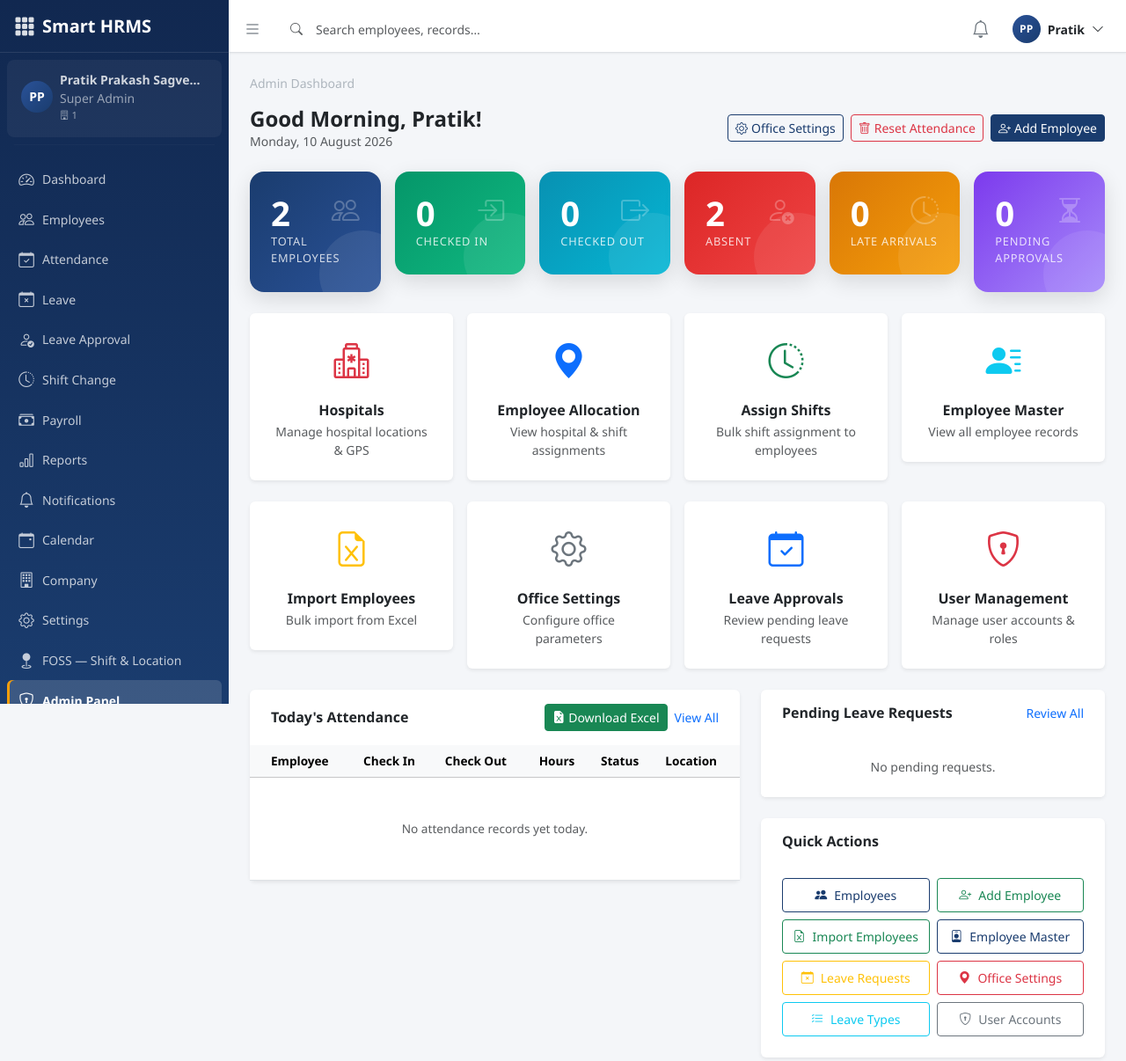
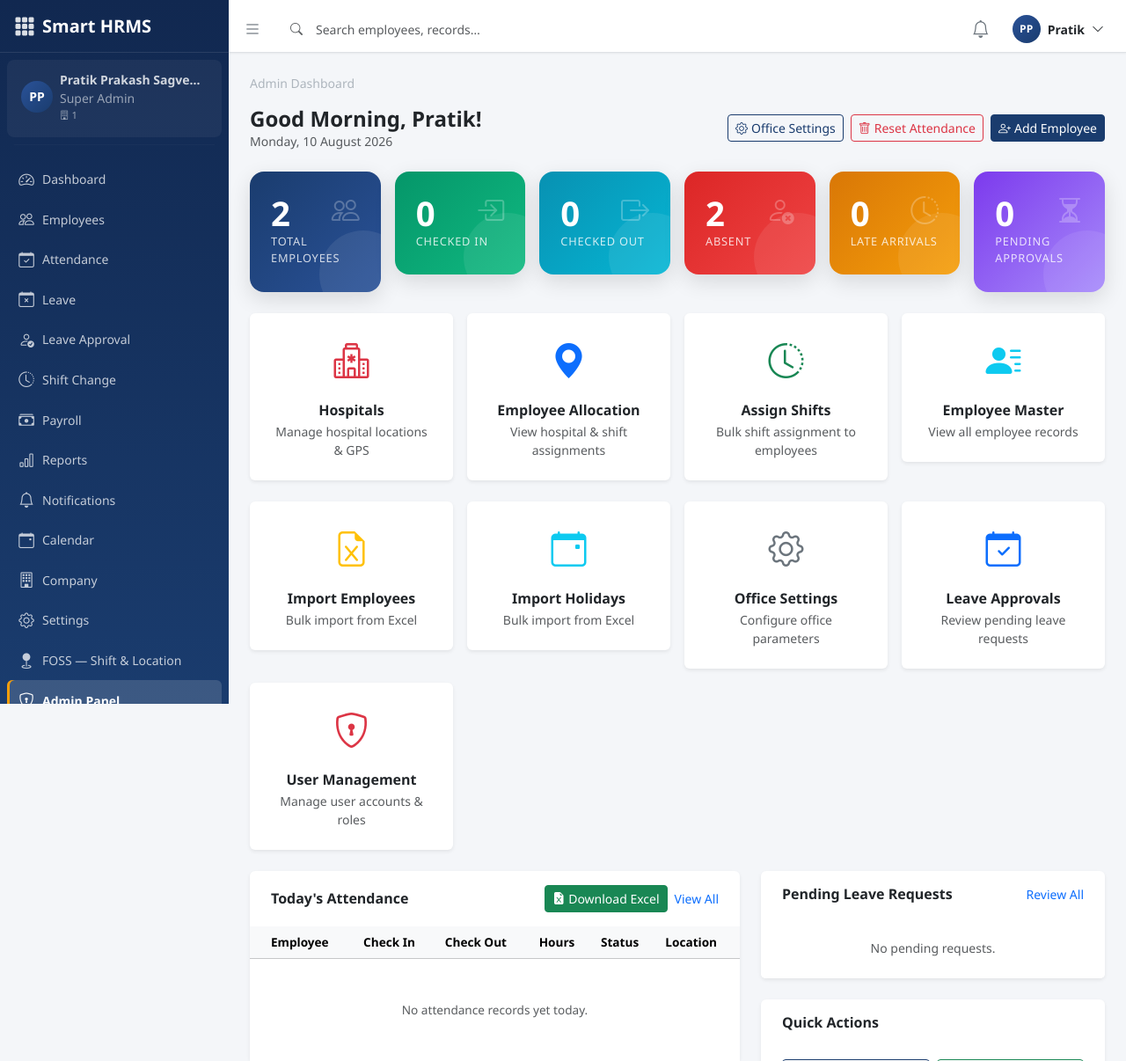
Before and after one commit to durveshparab11cs-ai/HR-Management-System, a Flask app: page /admin in a window 1280 px wide. Shown: the top 1206 px of the page at 88% size. Run offline with Flask 3, Linux system fonts and the light colour scheme; a user stored in the database is signed in; data comes from the database, SQL or seed files in the repository; data that the repository does not hold is empty; some libraries are stand-ins or nearby versions.

Commit message:
Add: Import Holidays card to Admin Dashboard (quick access to holiday import)

```diff
--- a/app/templates/admin/index.html
+++ b/app/templates/admin/index.html
@@ -139,6 +139,15 @@
             <div class="card-body p-4 text-center">
                 <i class="bi bi-file-earmark-excel text-warning" style="font-size:2.5rem"></i>
                 <h6 class="fw-semibold mt-3 mb-1">Import Employees</h6>
+                <p class="text-muted small mb-0">Bulk import from Excel</p>
+            </div>
+        </a>
+    </div>
+    <div class="col-md-3">
+        <a href="{{ url_for('calendar.import_holidays') }}" class="card border-0 shadow-sm text-decoration-none hover-lift">
+            <div class="card-body p-4 text-center">
+                <i class="bi bi-calendar-event text-info" style="font-size:2.5rem"></i>
+                <h6 class="fw-semibold mt-3 mb-1">Import Holidays</h6>
                 <p class="text-muted small mb-0">Bulk import from Excel</p>
             </div>
         </a>
```
